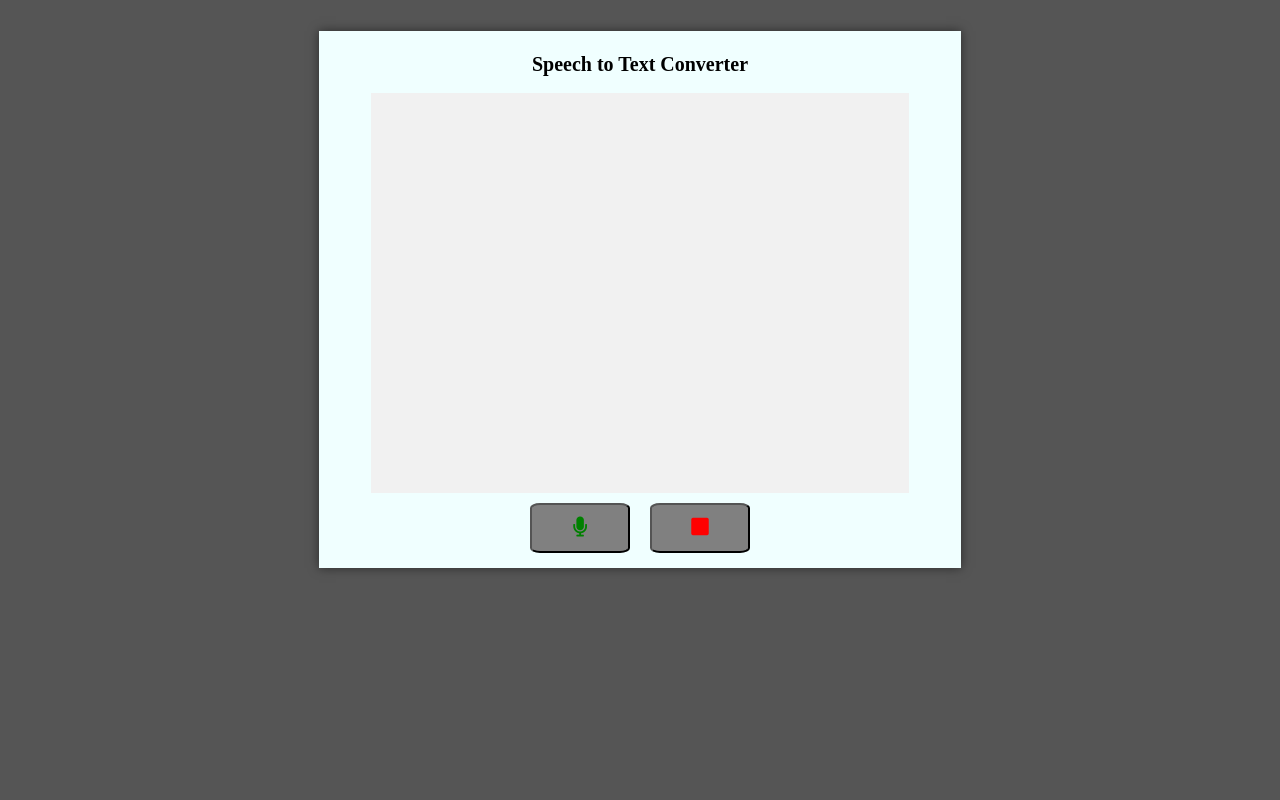
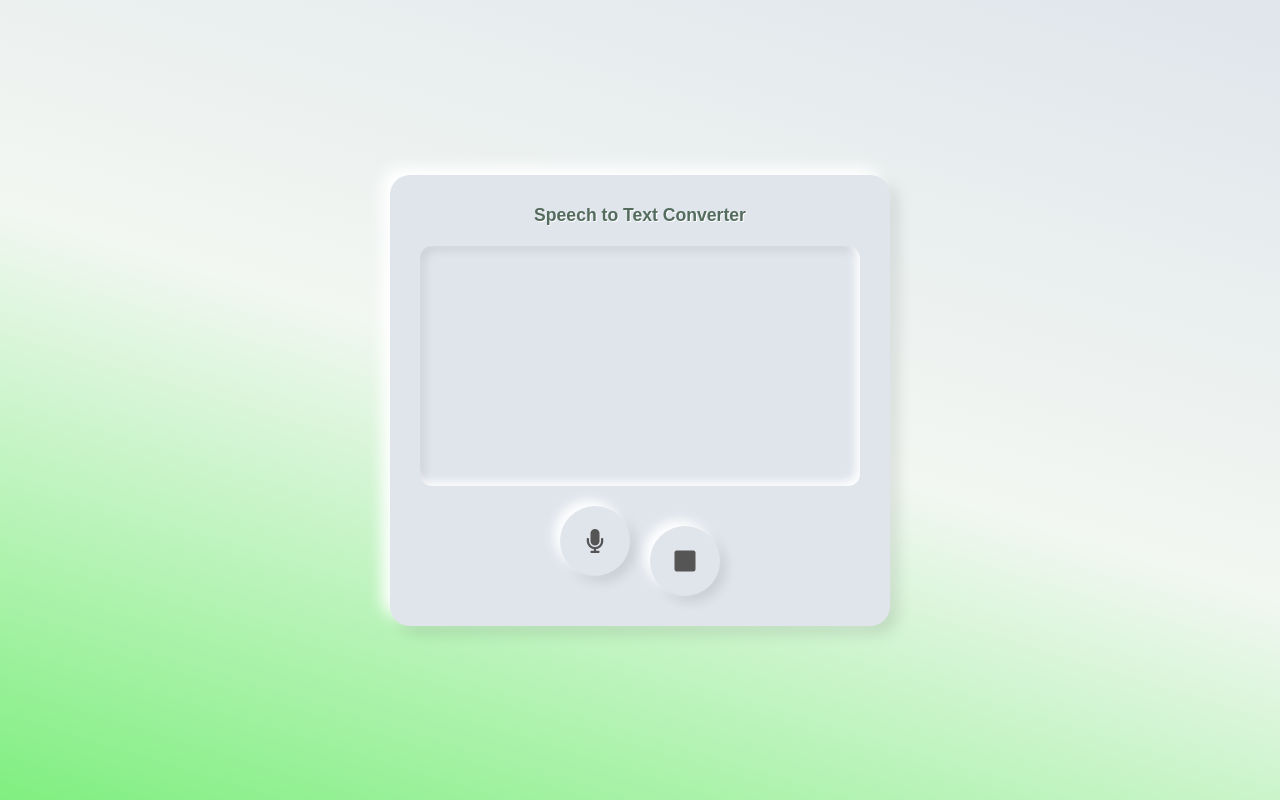
Before and after one commit to max31337/html-css-js, a plain HTML site: page speech-to-text-app/index.html in a window 1280 px wide. Drawn offline with Linux system fonts and the light colour scheme.

Commit message:
📚 learning

```diff
--- a/piano-app/style.css
+++ b/piano-app/style.css
@@ -1,4 +1,3 @@
-/* General Reset */
 * {
     margin: 0;
     padding: 0;
--- a/text-to-speech-app/script.js
+++ b/speech-to-text-app/script.js
@@ -1,4 +1,3 @@
-
 let recognition;
 let isListening = false;
 let lastProcessedIndex = 0;
@@ -20,6 +19,12 @@ function startConverting() {
 
     recognition.start();
     isListening = true;
+
+    const micButtonParent = document.querySelector('.fa-microphone').parentElement;
+    const stopButtonParent = document.querySelector('.fa-stop').parentElement;
+
+    micButtonParent.classList.add('active-mic');
+    stopButtonParent.classList.remove('active-stop');
 
     recognition.onresult = function (event) {
         let interimTranscript = '';
@@ -54,13 +59,20 @@ function stopConverting() {
     if (recognition && isListening) {
         recognition.stop();
         isListening = false;
+        lastProcessedIndex = 0;
         console.log("Speech recognition stopped.");
+
+        const micButtonParent = document.querySelector('.fa-microphone').parentElement;
+        const stopButtonParent = document.querySelector('.fa-stop').parentElement;
+
+        micButtonParent.classList.remove('active-mic');
+        stopButtonParent.classList.add('active-stop');
     }
 }
 
 function formatSentence(text) {
     return text
-        .split(/([.!?]\s    n)/)
+        .split(/([.!?]\s)/)
         .map(sentence => {
             let trimmed = sentence.trim();
             if (trimmed) {
@@ -68,23 +80,8 @@ function formatSentence(text) {
                 if (!/[.!?]$/.test(trimmed)) {
                     trimmed += '.';
                 }
-                trimmed = capitalizeNames(trimmed);
             }
             return trimmed;
         })
         .join(' ');
 }
-
-function capitalizeNames(text) {
-    const names = ["Alice", "Bob", "John", "Mary", "David", "Michael", "Sarah"]; // Add more names here
-    const regex = new RegExp(`\\b(${names.join("|")})\\b`, "gi");
-    return text.replace(regex, (match) => match.charAt(0).toUpperCase() + match.slice(1).toLowerCase());
-}
-
-function stopConverting() {
-    if (recognition && isListening) {
-        recognition.stop();
-        isListening = false;
-        console.log("Speech recognition stopped.");
-    }
-}
--- /dev/null
+++ b/speech-to-text-app/style.css
@@ -0,0 +1,122 @@
+* {
+    margin: 0;
+    padding: 0;
+    box-sizing: border-box;
+    font-family: Arial, sans-serif;
+}
+
+body {
+    height: 100vh;
+    display: flex;
+    justify-content: center;
+    align-items: center;
+    background: linear-gradient(197deg, #E0E5EC, #f2f7f2, #80ef80);
+    color: #333;
+    overflow: hidden;
+}
+
+.container {
+    background: #E0E5EC;
+    border-radius: 20px;
+    padding: 30px;
+    width: 90%;
+    max-width: 500px;
+    text-align: center;
+    box-shadow:
+        -8px -8px 15px #ffffff,
+        8px 8px 15px rgba(0, 0, 0, 0.1);
+    position: relative;
+}
+
+.container::before {
+    content: "";
+    position: absolute;
+    top: 10%;
+    left: 10%;
+    width: 80%;
+    height: 80%;
+    background: #80ef80;
+    border-radius: 20px;
+    opacity: 0.05;
+    z-index: -1;
+}
+
+h2 {
+    font-size: 1.1rem;
+    color: #546c5e;
+    margin-bottom: 20px;
+    text-shadow: 1px 1px 0 #fff;
+}
+
+#result {
+    background: #E0E5EC;
+    padding: 20px;
+    margin: 20px auto;
+    border-radius: 12px;
+    box-shadow:
+        inset -4px -4px 10px #ffffff,
+        inset 4px 4px 10px rgba(0, 0, 0, 0.1);
+    height: 15rem;
+    overflow-y: auto;
+    font-size: 1rem;
+    color: #333;
+}
+
+.button-container {
+    display: flex;
+    justify-content: center;
+    gap: 20px;
+    margin-top: 20px;
+}
+
+button {
+    background: #E0E5EC;
+    border: none;
+    outline: none;
+    width: 70px;
+    height: 70px;
+    border-radius: 50%;
+    display: flex;
+    justify-content: center;
+    align-items: center;
+    font-size: 1.5rem;
+    color: #555;
+    cursor: pointer;
+    box-shadow:
+        -6px -6px 12px #ffffff,
+        6px 6px 12px rgba(0, 0, 0, 0.1);
+    transition: all 0.3s ease;
+}
+
+button:hover {
+    box-shadow:
+        inset -4px -4px 10px #ffffff,
+        inset 4px 4px 10px rgba(0, 0, 0, 0.1);
+}
+
+button:hover .fa-microphone {
+    color: #80ef80;
+}
+
+button:hover .fa-stop {
+    color: #e66a76;
+}
+
+button.active-mic .fa-microphone {
+    color: #80ef80;
+}
+
+button.active-stop .fa-stop {
+    color: #dc3545;
+}
+
+button:active {
+    box-shadow:
+        inset -6px -6px 12px #ffffff,
+        inset 6px 6px 12px rgba(0, 0, 0, 0.1);
+    transform: scale(0.95);
+}
+
+i {
+    pointer-events: none;
+}
--- /dev/null
+++ b/text-to-audio-app/style.css
@@ -0,0 +1,111 @@
+/* Reset and base styling */
+* {
+    margin: 0;
+    padding: 0;
+    box-sizing: border-box;
+    font-family: Arial, sans-serif;
+}
+
+body {
+    height: 100vh;
+    display: flex;
+    justify-content: center;
+    align-items: center;
+    background-color: #090909;
+    overflow: hidden;
+    position: relative;
+}
+
+.circle {
+    position: absolute;
+    border-radius: 50%;
+    opacity: 0.8;
+    filter: blur(0.3px);
+    z-index: -1;
+
+}
+
+.circle.one {
+    top: 66%;
+    left: 58%;
+    width: 210px;
+    height: 210px;
+    background: linear-gradient(90deg,#00ffd9,#00ff84);
+
+}
+
+.circle.two {
+    bottom: 67%;
+    right: 22%;
+    width: 170px;
+    height: 170px;
+    background: linear-gradient(90deg,#0084ff,#0ff);}
+
+.circle.three {
+    top: 45%;
+    left: 35%;
+    transform: translate(-50%, -50%);
+    width: 450px;
+    height: 450px;
+    background: linear-gradient(90deg,#a200ff,#000dff);}
+
+.container {
+    background: linear-gradient(145deg, rgba(255,255,255,0.4) 0%, rgba(255,255,255,0.1) 100%);
+    border-radius: 16px;
+    padding: 30px;
+    width: 90%;
+    max-width: 500px;
+    height: 70%;
+    max-height: 800px;
+    text-align: center;
+    box-shadow: 0px 1px 24px -1px rgba(0, 0, 0, 0.2);
+    backdrop-filter: blur(20px);
+    -webkit-backdrop-filter: blur(20px);
+    border: 2px outset rgba(255, 255, 255, 0.3);    -webkit-backdrop-filter: blur(10px);
+    z-index: 1;
+}
+
+h1 {
+    color: rgba(255,255,255, 0.5);
+    margin-bottom: 15px;
+    font-size: 2rem;
+}
+
+textarea.text {
+    width: 100%;
+    height: 70%;
+    padding: 15px;
+    margin-bottom: 20px;
+    border: none;
+    border-radius: 10px;
+    background: rgba(220, 218, 218, 0.463);
+    color: #282828;
+    resize: none;
+    outline: none;
+    font-size: 1rem;
+    box-shadow: inset 0 2px 4px rgba(0, 0, 0, 0.5);
+}
+
+textarea.text::placeholder {
+    color: #282828;
+    font-size: 1rem;
+}
+
+.btn {
+    background: linear-gradient(98deg, #a200ff, #0ff, #00ff84);
+    color: rgba(48, 47, 47, 0.897);
+    border: none;
+    padding: 10px 20px;
+    border-radius: 50px;
+    font-size: 1rem;
+    font-weight: bold;
+    cursor: pointer;
+    transition: all 0.3s ease;
+    box-shadow: 0 4px 8px rgba(0, 0, 0, 0.4);
+}
+
+.btn:hover {
+    background: linear-gradient(230deg, #a200ff, #0ff, #000dff);
+    transform: scale(1.05);
+    box-shadow: 0 6px 12px rgba(0, 0, 0, 0.5);
+}
--- a/text-to-speech-app/style.css
+++ /dev/null
@@ -1,58 +0,0 @@
-body{
-    background-color: #555555;
-}
-
-
-h2{
-    text-align: center;
-    color: black;
-    font-size: 20px;
-}
-
-.container{
-    width: 50%;
-    margin: 3cap auto;
-    padding: 5px;
-    display: flex;
-    justify-content: center;
-    align-items: center;
-    flex-direction: column;
-    background-color: azure;
-    box-shadow: 0 0 10px rgba(0, 0, 0, 0.5);
-}
-
-#result{
-    width: 85%;
-    height: 25rem;
-    text-align: center;
-    font-size: 20px;
-    color: black;
-    background-color: #f1f1f1;
-}
-
-.button-container{
-    display: flex;
-    justify-content: center;
-    align-items: center;
-    flex-direction: row;
-
-}
-
-button{
-    width: 100px;
-    height: 50px;
-    margin: 10px;
-    font-size: 20px;
-    color: white;
-    background-color: grey;
-    border-radius: 10%;
-    cursor: pointer;
-}
-
-.fa-stop{
-    color: red;
-}
-
-.fa-microphone{
-    color: green;
-}
```
Also changed, not shown: text-to-audio-app/index.html (added, +25 -0 lines), text-to-audio-app/script.js (added, +18 -0 lines), speech-to-text-app/index.html (renamed from text-to-speech-app/index.html).
